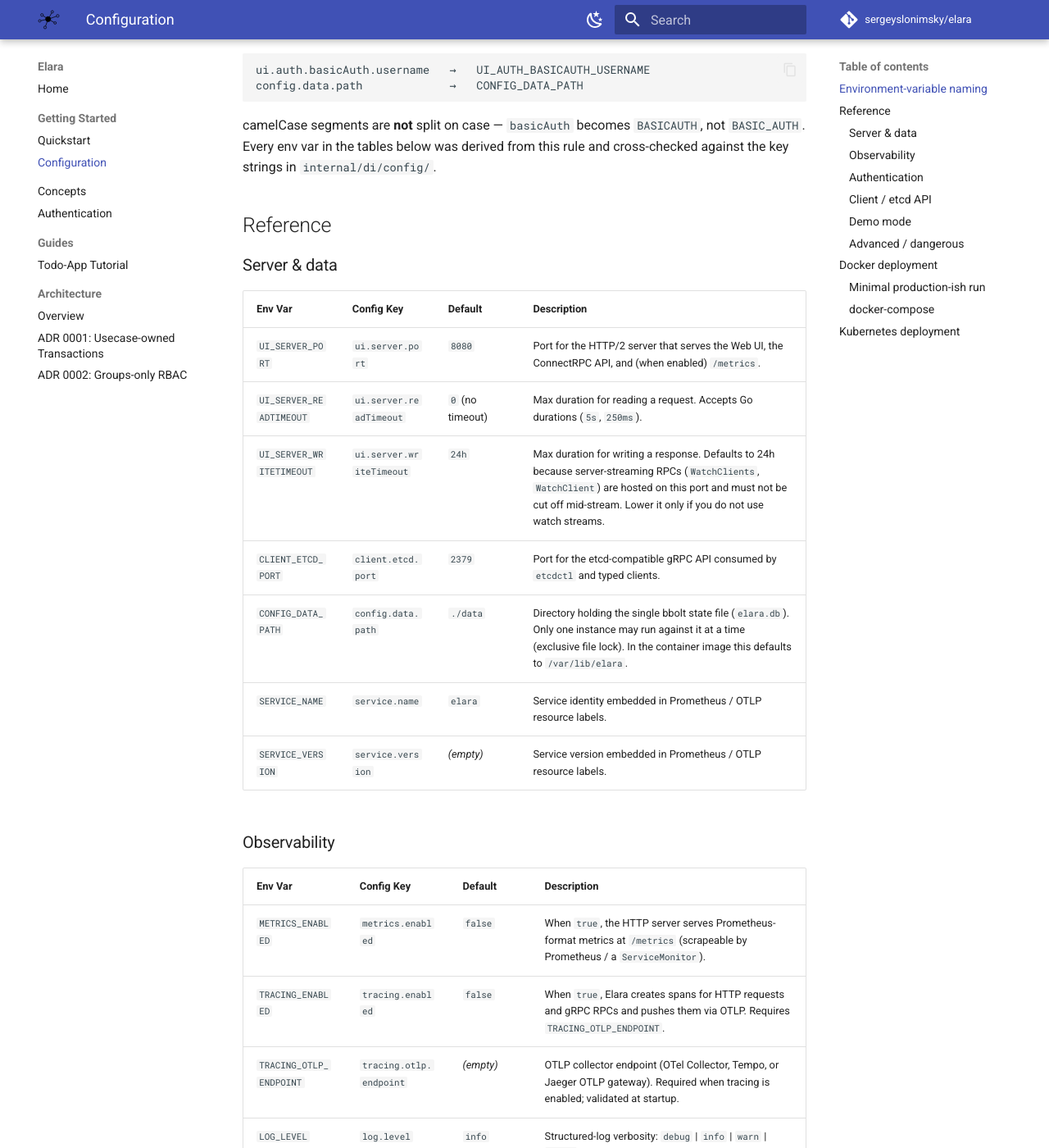
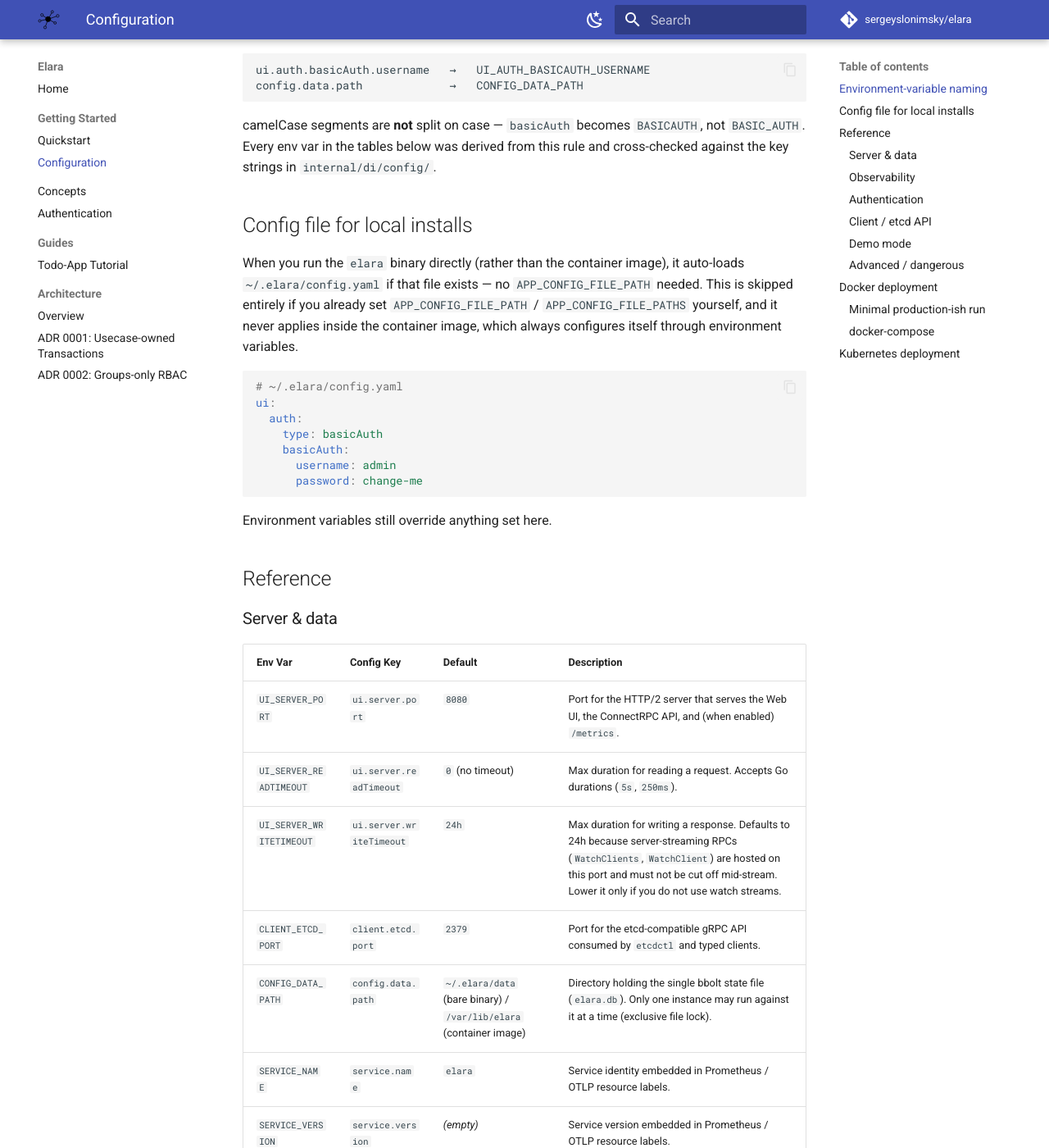
Before and after one commit to sergeyslonimsky/elara, an MkDocs documentation site: the page built from docs/configuration.md, in a window 1280 px wide and 1400 px high, scrolled down 375 px. Shown: the whole window at 82% size. Built offline with MkDocs 1.6.1 and Material for MkDocs 9.7.7, drawn with Linux system fonts in a browser that asks for light colours; comment, search, counter and statistics services are not loaded.

Commit message:
feat(cli): support local ~/.elara install for go install / release binaries
Bare binary runs (as opposed to the container image, which always sets
CONFIG_DATA_PATH explicitly) now default their bbolt data dir to
~/.elara/data and auto-load ~/.elara/config.yaml if present, matching
the pattern of ~/.docker or ~/.kube for other CLI-shaped tools.

Also adds a GoReleaser-based release job that publishes prebuilt
macOS/Linux binaries to the GitHub Release for each tag, since
web/dist is gitignored and `go install` from the module source alone
cannot satisfy web/embed.go's go:embed directive.

Co-Authored-By: Claude Sonnet 5 <noreply@anthropic.com>
Claude-Session: https://claude.ai/code/session_01Xv4tJFL3MP7YhQAZrvnG2M

````diff
--- a/docs/configuration.md
+++ b/docs/configuration.md
@@ -20,6 +20,26 @@ camelCase segments are **not** split on case — `basicAuth` becomes `BASICAUTH`
 not `BASIC_AUTH`. Every env var in the tables below was derived from this rule
 and cross-checked against the key strings in `internal/di/config/`.
 
+## Config file for local installs
+
+When you run the `elara` binary directly (rather than the container image),
+it auto-loads `~/.elara/config.yaml` if that file exists — no `APP_CONFIG_FILE_PATH`
+needed. This is skipped entirely if you already set `APP_CONFIG_FILE_PATH` /
+`APP_CONFIG_FILE_PATHS` yourself, and it never applies inside the container
+image, which always configures itself through environment variables.
+
+```yaml
+# ~/.elara/config.yaml
+ui:
+  auth:
+    type: basicAuth
+    basicAuth:
+      username: admin
+      password: change-me
+```
+
+Environment variables still override anything set here.
+
 ## Reference
 
 ### Server & data
@@ -30,7 +50,7 @@ and cross-checked against the key strings in `internal/di/config/`.
 | `UI_SERVER_READTIMEOUT` | `ui.server.readTimeout` | `0` (no timeout) | Max duration for reading a request. Accepts Go durations (`5s`, `250ms`). |
 | `UI_SERVER_WRITETIMEOUT` | `ui.server.writeTimeout` | `24h` | Max duration for writing a response. Defaults to 24h because server-streaming RPCs (`WatchClients`, `WatchClient`) are hosted on this port and must not be cut off mid-stream. Lower it only if you do not use watch streams. |
 | `CLIENT_ETCD_PORT` | `client.etcd.port` | `2379` | Port for the etcd-compatible gRPC API consumed by `etcdctl` and typed clients. |
-| `CONFIG_DATA_PATH` | `config.data.path` | `./data` | Directory holding the single bbolt state file (`elara.db`). Only one instance may run against it at a time (exclusive file lock). In the container image this defaults to `/var/lib/elara`. |
+| `CONFIG_DATA_PATH` | `config.data.path` | `~/.elara/data` (bare binary) / `/var/lib/elara` (container image) | Directory holding the single bbolt state file (`elara.db`). Only one instance may run against it at a time (exclusive file lock). |
 | `SERVICE_NAME` | `service.name` | `elara` | Service identity embedded in Prometheus / OTLP resource labels. |
 | `SERVICE_VERSION` | `service.version` | _(empty)_ | Service version embedded in Prometheus / OTLP resource labels. |
 
````
Also changed, not shown: .goreleaser.yaml (added, +44 -0 lines), README.md (+15 -0 lines), 4 other files.
